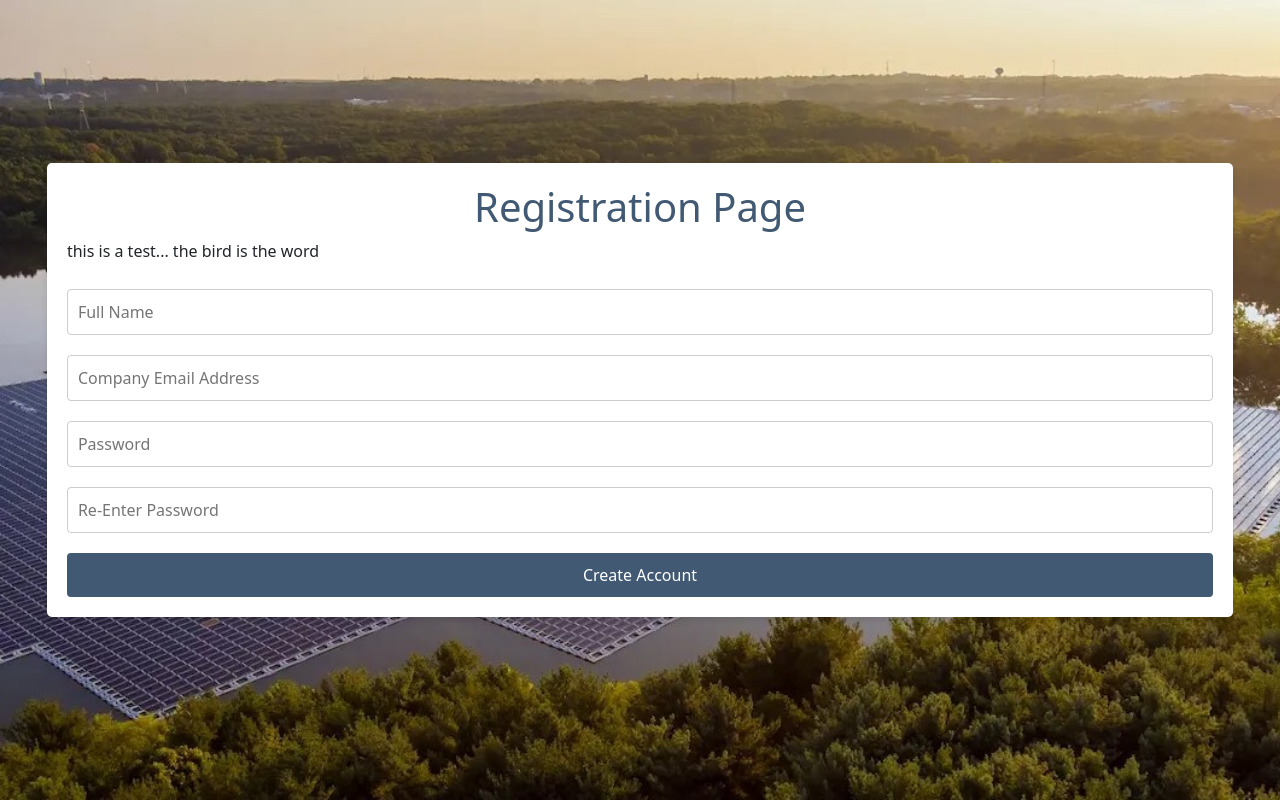
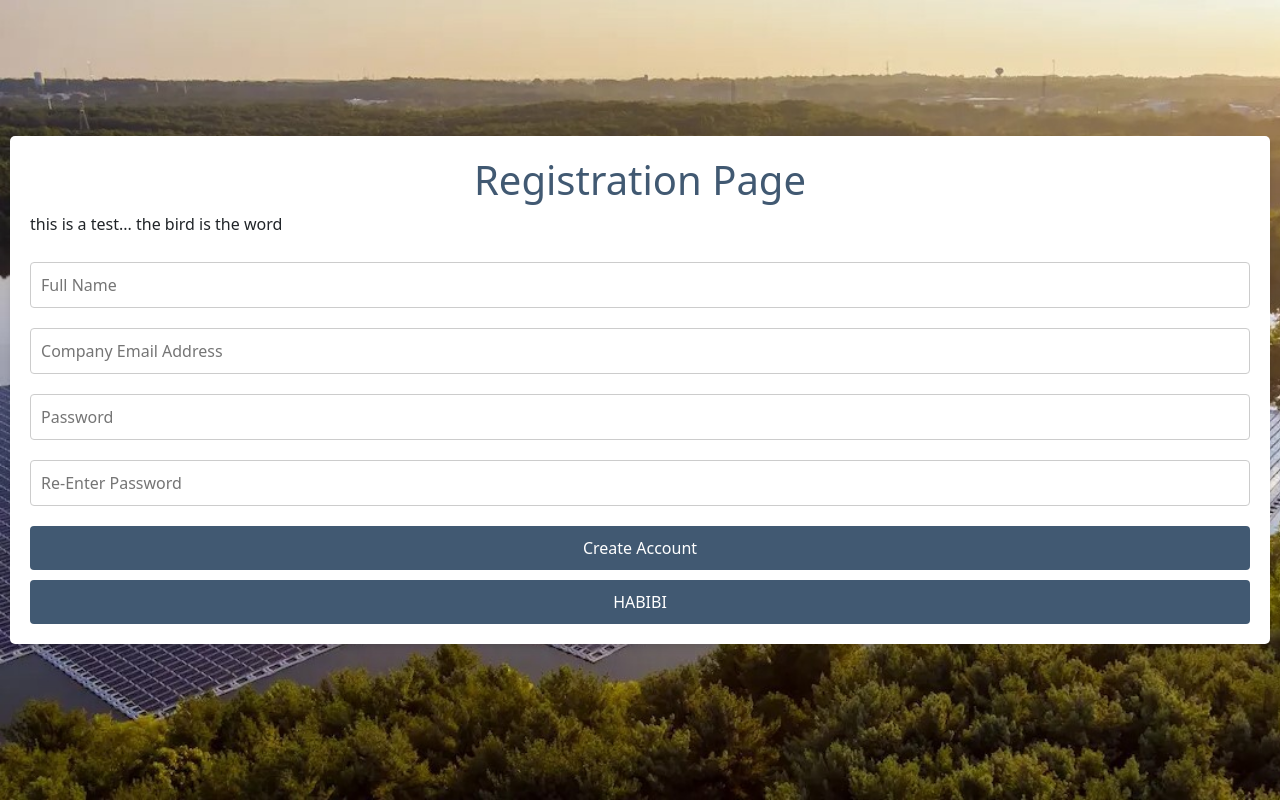
Before and after one commit to miguelperson/ESAWebpage, a React (Vite) app: page /RegisterPage in a window 1280 px wide. Built offline with nearby package versions, Linux system fonts and the light colour scheme.

Commit message:
was finally able to implement some functionality in register function, want to be able to set proper registration parameters

```diff
--- a/src/components/RegisterPage.jsx
+++ b/src/components/RegisterPage.jsx
@@ -3,15 +3,23 @@ import { useNavigate } from 'react-router-dom';
 function registerPage() {
     // let name = "miguel";
     const [input1, setInput1] = useState('');
+    const registerButton = () => {
+        alert(input1)
+    }
+    const enterName = event => {
+        setInput1(event.target.value)
+    }
 
     return (
         <div>
             <h1>Registration Page</h1>
             <p>this is a test... the bird is the word</p>
             <input
+                onChange={enterName }
                 className="component-input"
                 type="text"
                 placeholder="Full Name"
+                value={input1 }
             />
 
             <input
@@ -36,6 +44,7 @@ function registerPage() {
             />
 
             <input type="submit" value="Create Account" className="component-button"></input>
+            <button type="submit" value="CreateAccoutnt" className="component-button" onClick={registerButton}>HABIBI</button>
         </div>
 
 
```
